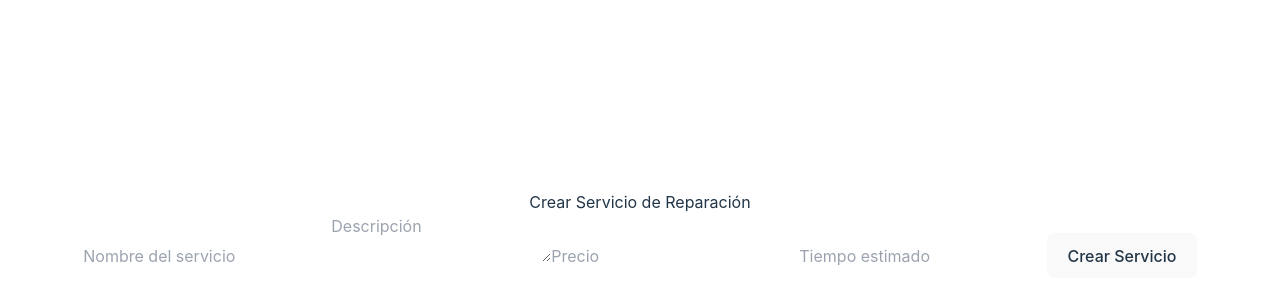
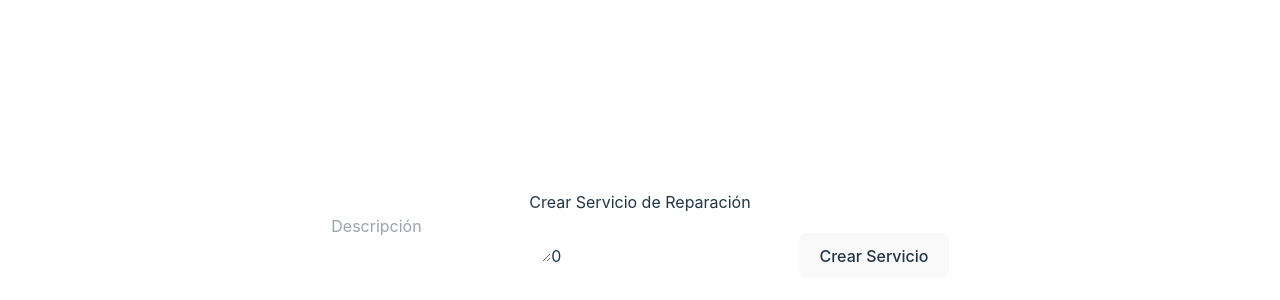
Before and after one commit to nicolasaddamo1/TIH, a React (Vite) app in the folder front/: page /service in a window 1280 px wide. Shown: the part 166-466 px from the top of the page. Built offline with nearby package versions, Linux system fonts and the light colour scheme.

Commit message:
ready cnahnges on service

```diff
--- a/front/src/App.tsx
+++ b/front/src/App.tsx
@@ -13,9 +13,9 @@ function App() {
       <Router>
         <Routes>
           <Route path="/" element={<LoginForm />} />
+          <Route path="/service" element={<ServiceForm />} />
           <Route path="/sales" element={<SalesForm />} />
           <Route path="/products" element={<ProductForm />} />
-          <Route path="/service" element={<ServiceForm />} />
           <Route path="/metrics" element={<MetricsByDateRange />} />
         </Routes>
       </Router>
--- a/front/src/components/LoginForm.tsx
+++ b/front/src/components/LoginForm.tsx
@@ -44,7 +44,7 @@ const LoginForm: React.FC = () => {
       console.log('Payload del token:', payload);
 
       // Redirigir a la página de ventas
-      navigate('/sales');
+      navigate('/service');
     } catch (err) {
       setError('Error al conectar con el servidor');
       console.error(err);
--- a/front/src/components/ServiceForm.tsx
+++ b/front/src/components/ServiceForm.tsx
@@ -1,50 +1,87 @@
-// src/components/ServiceForm.tsx
-import React, { useState } from 'react';
+import React, { useState, useEffect } from 'react';
+import {jwtDecode} from 'jwt-decode';
 
 interface Service {
-  name: string;
-  description: string;
-  price: string;
-  estimatedTime: string;
+  usuario: string;
+  descripcion: string;
+  precio: number;
 }
 
 const ServiceForm: React.FC = () => {
   const [service, setService] = useState<Service>({
-    name: '',
-    description: '',
-    price: '',
-    estimatedTime: '',
+    usuario: '',
+    descripcion: '',
+    precio: 0,
   });
   const [message, setMessage] = useState<string | null>(null);
 
+  useEffect(() => {
+    const token = localStorage.getItem('accessToken'); // Usa un nombre consistente
+    console.log('Token:', token);
+    if (token) {
+      try {
+        // Decodifica el token para obtener el usuario
+        const decodedToken: { sub: string } = jwtDecode(token);
+        console.log('Decoded Token:', decodedToken);
+        setService((prevService) => ({
+          ...prevService,
+          usuario: decodedToken.sub, // Ajusta según la estructura de tu token
+        }));
+      } catch (error) {
+        console.error('Error al decodificar el token:', error);
+      }
+    } else {
+      console.warn('No se encontró un token válido.');
+    }
+  }, []);
+
   const handleChange = (e: React.ChangeEvent<HTMLInputElement | HTMLTextAreaElement>) => {
     const { name, value } = e.target;
-    setService((prevService) => ({ ...prevService, [name]: value }));
+    setService((prevService) => ({
+      ...prevService,
+      [name]: name === 'precio' ? parseFloat(value) || 0 : value,
+    }));
   };
 
   const handleSubmit = async (e: React.FormEvent) => {
     e.preventDefault();
     try {
+      const token = localStorage.getItem('accessToken');
+      if (!token) {
+        setMessage('Error: No se encontró el token de autenticación.');
+        return;
+      }
+      const decodedToken: { sub: string } = jwtDecode(token);
+
+      console.log('Service to be sent:', service);  // Agrega un log para ver qué datos estás enviando
+
       const response = await fetch(`${import.meta.env.VITE_API_URL}/service`, {
         method: 'POST',
         headers: {
           'Content-Type': 'application/json',
+          Authorization: `Bearer ${token}`,
         },
-        body: JSON.stringify(service),
+        body: JSON.stringify(service),  // Aquí se está enviando el objeto `service`
       });
 
       if (response.ok) {
         setMessage('Servicio creado correctamente');
-        setService({ name: '', description: '', price: '', estimatedTime: '' });
+        setService({
+          usuario: decodedToken.sub,  // Resetea el usuarioId en caso de ser necesario
+          descripcion: '',
+          precio: 0,
+        });
       } else {
-        setMessage('Error al crear el servicio');
-        console.error('Error:', response.statusText);
+        const errorResponse = await response.json();
+        setMessage(`Error al crear el servicio: ${errorResponse.message || response.statusText}`);
+        console.error('Error:', errorResponse);
       }
     } catch (error) {
       setMessage('Error al crear el servicio');
       console.error(error);
     }
   };
+
 
   return (
     <div className="flex justify-center items-center h-screen bg-gray-800">
@@ -56,34 +93,18 @@ const ServiceForm: React.FC = () => {
           </p>
         )}
         <form onSubmit={handleSubmit} className="space-y-4">
-          <input
-            type="text"
-            name="name"
-            placeholder="Nombre del servicio"
-            value={service.name}
-            onChange={handleChange}
-            className="w-full p-3 rounded-md bg-gray-50"
-          />
           <textarea
-            name="description"
+            name="descripcion"
             placeholder="Descripción"
-            value={service.description}
+            value={service.descripcion}
             onChange={handleChange}
             className="w-full p-3 rounded-md bg-gray-50"
           />
           <input
             type="number"
-            name="price"
+            name="precio"
             placeholder="Precio"
-            value={service.price}
-            onChange={handleChange}
-            className="w-full p-3 rounded-md bg-gray-50"
-          />
-          <input
-            type="text"
-            name="estimatedTime"
-            placeholder="Tiempo estimado"
-            value={service.estimatedTime}
+            value={service.precio}
             onChange={handleChange}
             className="w-full p-3 rounded-md bg-gray-50"
           />
```
